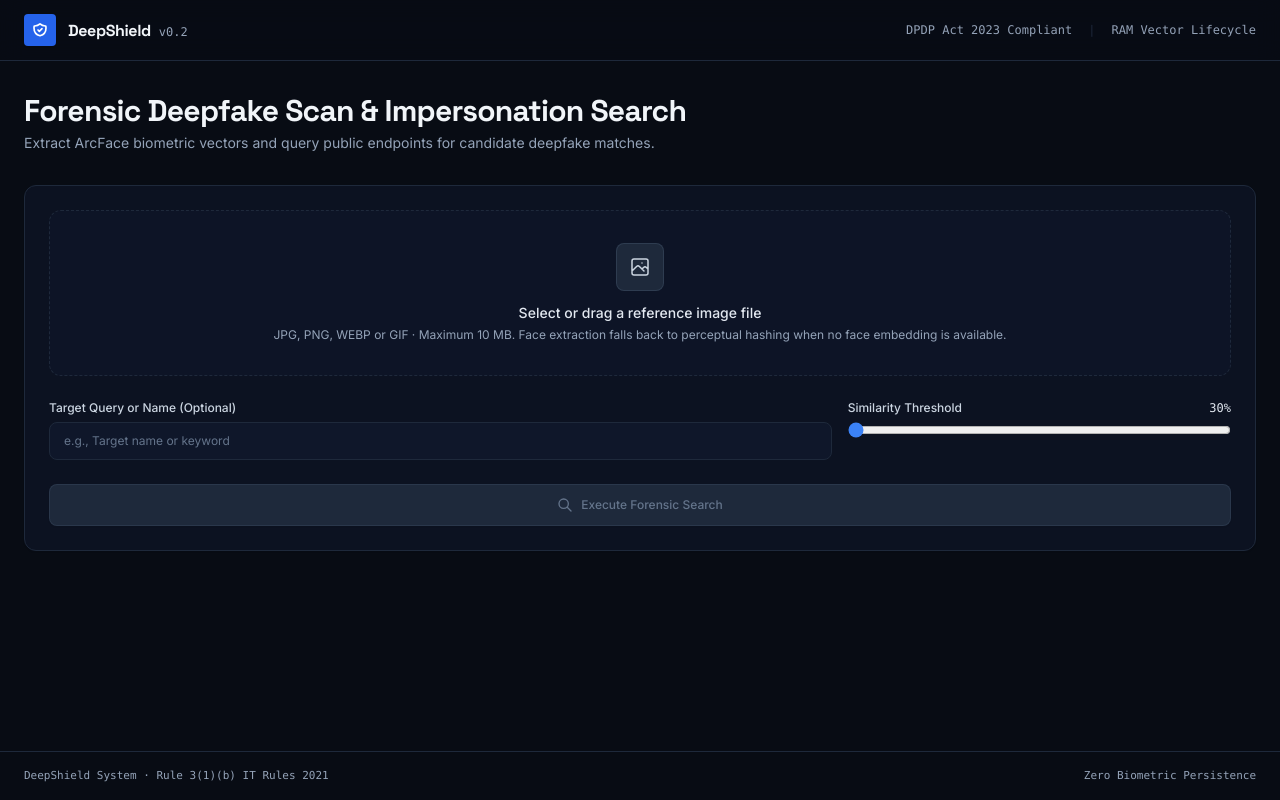
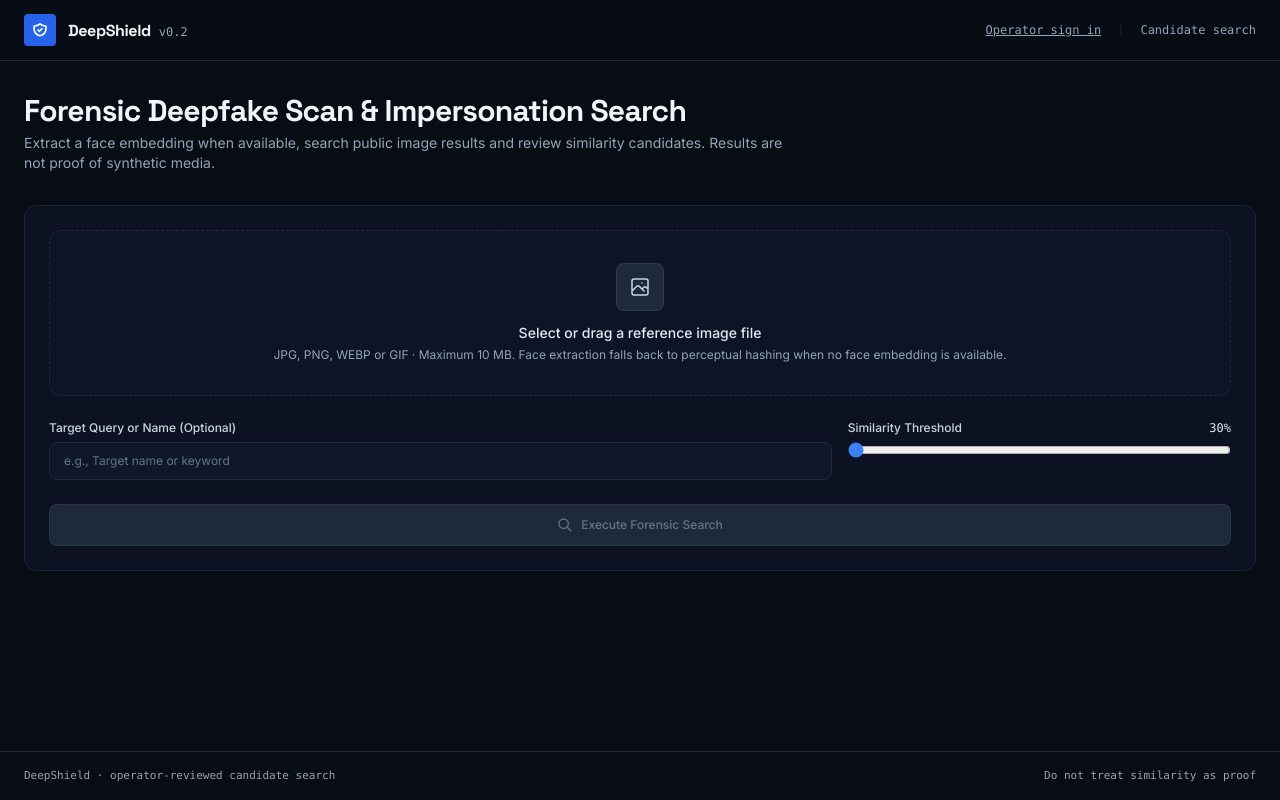
Before and after one commit to MR-MK47/DeepShield, a Next.js app in the folder frontend/: page /scan in a window 1280 px wide. Built offline with nearby package versions, Linux system fonts and the light colour scheme; no server answers.

Commit message:
Clear stale results when a scan begins and correct scan status copy

```diff
--- a/frontend/src/app/scan/ScanClient.tsx
+++ b/frontend/src/app/scan/ScanClient.tsx
@@ -13,10 +13,13 @@ export default function ScanClient() {
   const [scanLoading, setScanLoading] = useState(false)
   const [hasScanned, setHasScanned] = useState(false)
   const [lastQuery, setLastQuery] = useState<string>('')
-  const [lastThreshold, setLastThreshold] = useState<number>(0.55)
+  const [lastThreshold, setLastThreshold] = useState<number>(0.30)
 
   const handleScanStart = useCallback(() => {
     setHasScanned(false)
+    setMatches([])
+    setSelectedIds(new Set())
+    setScanLoading(true)
   }, [])
 
   const handleMatchesFound = useCallback((found: Match[], queryText: string, threshold: number) => {
@@ -66,9 +69,9 @@ export default function ScanClient() {
           </Link>
 
           <div className="flex items-center gap-4 text-xs text-slate-400 font-mono">
-            <span>DPDP Act 2023 Compliant</span>
+            <Link href="/login" className="hover:text-white underline">Operator sign in</Link>
             <span className="text-slate-800">|</span>
-            <span>RAM Vector Lifecycle</span>
+            <span>Candidate search</span>
           </div>
         </div>
       </header>
@@ -81,7 +84,7 @@ export default function ScanClient() {
             Forensic Deepfake Scan &amp; Impersonation Search
           </h1>
           <p className="text-xs sm:text-sm text-slate-400 leading-normal">
-            Extract ArcFace biometric vectors and query public endpoints for candidate deepfake matches.
+            Extract a face embedding when available, search public image results and review similarity candidates. Results are not proof of synthetic media.
           </p>
         </div>
 
@@ -118,7 +121,7 @@ export default function ScanClient() {
                 No matches found exceeding {thresholdPercent}% similarity{lastQuery ? ` for "${lastQuery}"` : ''}
               </h3>
               <p className="text-xs text-slate-400 leading-normal">
-                The OSINT crawl evaluated candidate public web images against your 512-D face vector, but none scored above the selected threshold ({thresholdPercent}%).
+                The search returned no candidates above the selected similarity threshold ({thresholdPercent}%). This can also happen when an image provider blocks requests or has no useful results.
               </p>
             </div>
 
@@ -126,7 +129,7 @@ export default function ScanClient() {
               <p className="text-xs font-medium text-slate-300">Suggested steps to improve search recall:</p>
               <ul className="text-xs text-slate-400 space-y-1.5 list-disc pl-4">
                 <li>Verify spelling or try alternate name keywords in the target query input.</li>
-                <li>Adjust the similarity threshold slider to a lower setting (e.g. 50% or 45%).</li>
+                <li>Lower the similarity threshold carefully, keeping in mind that lower thresholds can increase false positives.</li>
                 <li>Ensure the uploaded photo has clear facial lighting and un-occluded features.</li>
               </ul>
             </div>
@@ -137,8 +140,8 @@ export default function ScanClient() {
       {/* Minimal Footer */}
       <footer className="border-t border-slate-800 py-4 text-xs text-slate-400 bg-[#080c14]">
         <div className="max-w-7xl mx-auto px-6 flex items-center justify-between font-mono text-[11px]">
-          <p>DeepShield System &middot; Rule 3(1)(b) IT Rules 2021</p>
-          <p>Zero Biometric Persistence</p>
+          <p>DeepShield &middot; operator-reviewed candidate search</p>
+          <p>Do not treat similarity as proof</p>
         </div>
       </footer>
     </div>
```
